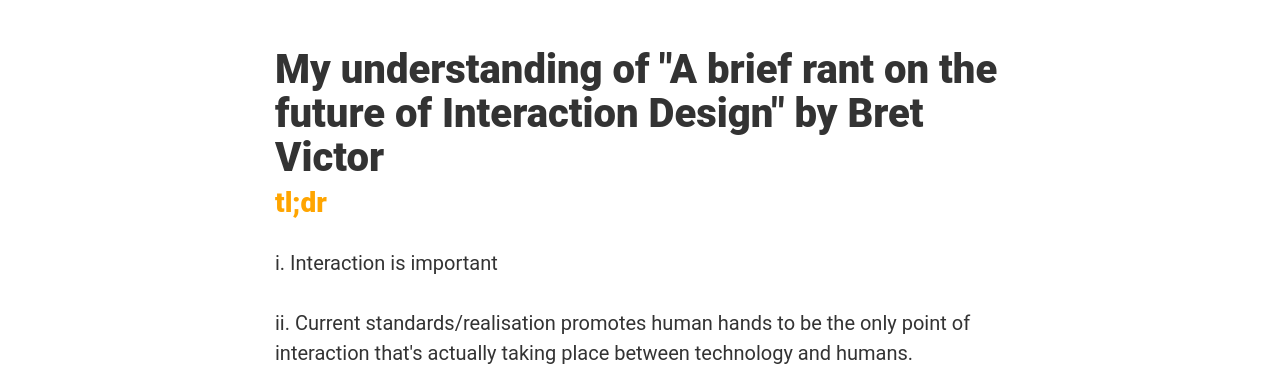
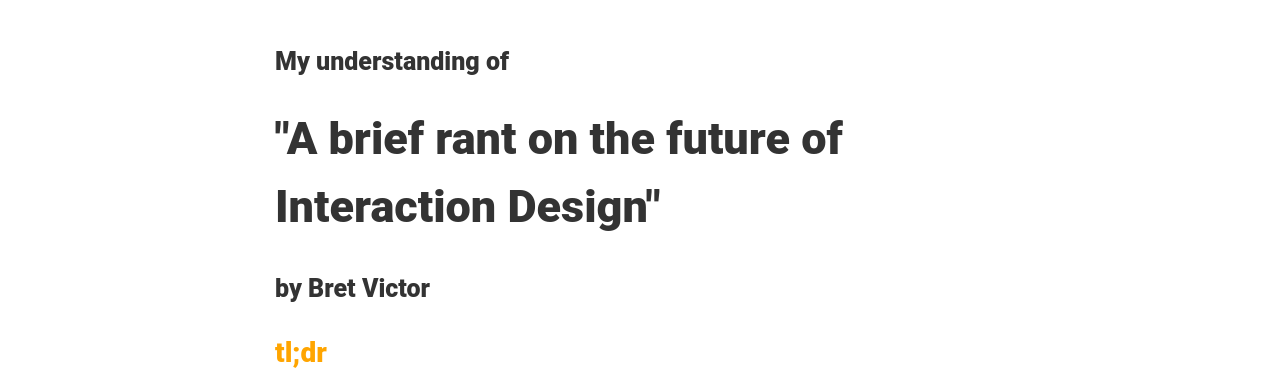
Before and after one commit to Shreiya/ITPblog, a website: page Pcomp6Sept.html in a window 1280 px wide. Shown: the part 536-907 px from the top of the page. Drawn offline with Linux system fonts and the light colour scheme.

Commit message:
silly font size stuff

```diff
--- a/Pcomp6Sept.html
+++ b/Pcomp6Sept.html
@@ -75,7 +75,7 @@
       <div class="container">
         <div class="row">
           <div class="col-lg-8 col-md-10 mx-auto">
-            <h1>My understanding of "A brief rant on the future of Interaction Design" by Bret Victor
+            <h1 style="font-size: 25px">My understanding of<p style="font-size: 45px">"A brief rant on the future of Interaction Design"<p><p style="font-size: 25px">by Bret Victor</p>
               <h3 style="color:orange">
               tl;dr
             </h3>
```
